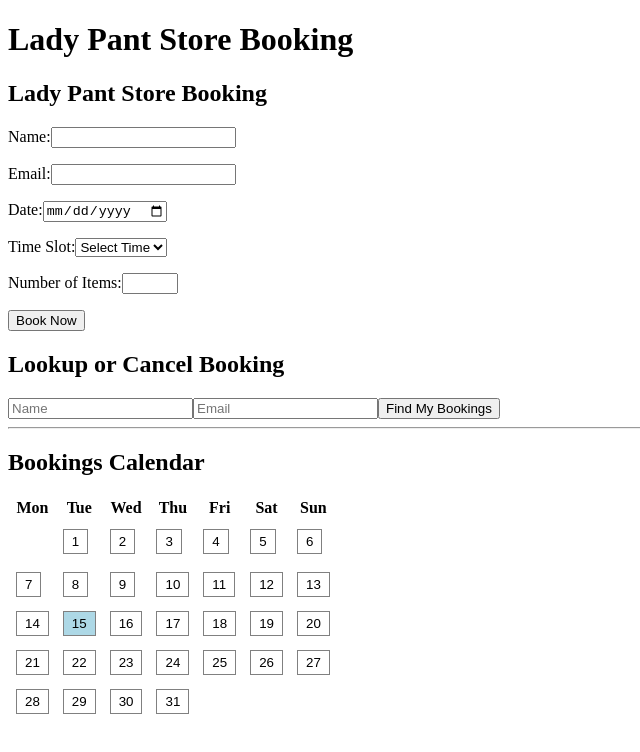
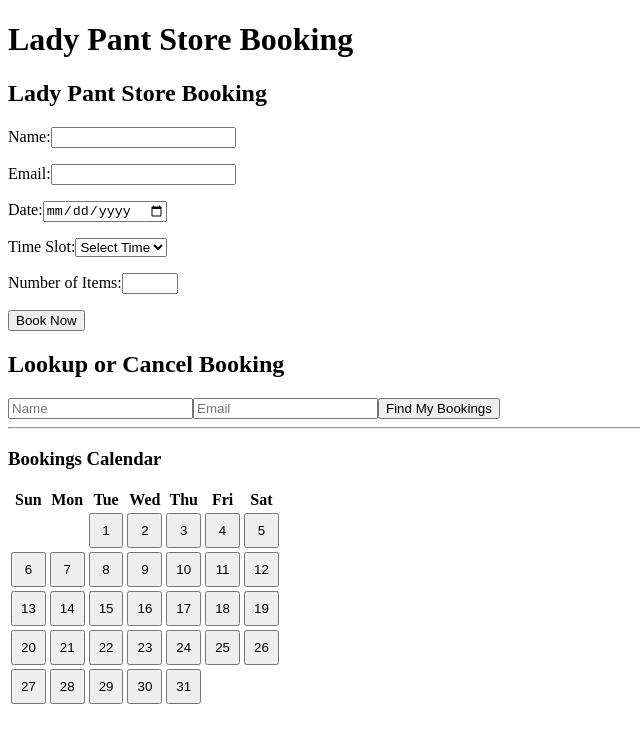
Before and after one commit to Barry-byte-cyber/Lady-Store-Booking-Finally, a React (Vite) app: page / in a window 1280 px wide. Shown: the top 752 px of the page, without its empty margins (0-640 px from the left). Built offline with nearby package versions, Linux system fonts and the light colour scheme.

Commit message:
Fix calendar layout and enable dropdown in Admin view

```diff
--- /dev/null
+++ b/src/Components/CalendarView.css
@@ -0,0 +1,4 @@
+td button {
+  padding: 0.5rem;
+  width: 100%;
+}
--- a/src/Components/CalendarView.jsx
+++ b/src/Components/CalendarView.jsx
@@ -1,66 +1,68 @@
 import React from "react";
+import "./CalendarView.css";
 
-const CalendarView = ({ onDateClick }) => {
+const CalendarView = ({ onDateClick, selectedDate, highlightDates = {} }) => {
   const today = new Date();
-  const currentYear = today.getFullYear();
-  const currentMonth = today.getMonth(); // 0-indexed
-  const currentDate = today.getDate();
+  const year = today.getFullYear();
+  const month = today.getMonth();
 
-  const daysInMonth = new Date(currentYear, currentMonth + 1, 0).getDate();
+  const firstDay = new Date(year, month, 1).getDay(); // 0 = Sunday
+  const daysInMonth = new Date(year, month + 1, 0).getDate();
 
-  const firstDay = new Date(currentYear, currentMonth, 1).getDay(); // 0=Sun, 1=Mon...
-  const calendar = [];
+  const dayLabels = ["Sun", "Mon", "Tue", "Wed", "Thu", "Fri", "Sat"];
+  const weeks = [];
+  let day = 1 - firstDay;
 
-  // Start with empty cells if the month doesn't start on Monday
-  const offset = (firstDay + 6) % 7;
-  for (let i = 0; i < offset; i++) {
-    calendar.push(null);
-  }
+  for (let i = 0; i < 6; i++) {
+    const week = [];
+    for (let j = 0; j < 7; j++) {
+      const currentDate = new Date(year, month, day);
+      const dateStr = currentDate.toISOString().split("T")[0];
+      const isCurrentMonth = day >= 1 && day <= daysInMonth;
 
-  for (let i = 1; i <= daysInMonth; i++) {
-    calendar.push(i);
-  }
-
-  const weeks = [];
-  for (let i = 0; i < calendar.length; i += 7) {
-    weeks.push(calendar.slice(i, i + 7));
+      week.push(
+        <td key={j} className="border text-center p-2">
+          {isCurrentMonth ? (
+            <button
+              onClick={() => onDateClick && onDateClick(dateStr)}
+              className={`w-full rounded ${
+                selectedDate === dateStr ? "bg-blue-300" : ""
+              } ${
+                highlightDates[dateStr] === "full"
+                  ? "bg-blue-500 text-white"
+                  : highlightDates[dateStr] === "partial"
+                  ? "bg-yellow-300"
+                  : highlightDates[dateStr] === "empty"
+                  ? "bg-green-300"
+                  : ""
+              }`}
+            >
+              {day}
+            </button>
+          ) : (
+            ""
+          )}
+        </td>
+      );
+      day++;
+    }
+    weeks.push(<tr key={i}>{week}</tr>);
   }
 
   return (
     <div>
-      <h2 className="text-xl font-bold mb-4">Bookings Calendar</h2>
-      <table>
+      <h3 className="font-semibold text-lg mb-2">Bookings Calendar</h3>
+      <table className="table-auto border-collapse w-full">
         <thead>
           <tr>
-            <th>Mon</th><th>Tue</th><th>Wed</th><th>Thu</th><th>Fri</th><th>Sat</th><th>Sun</th>
+            {dayLabels.map((d) => (
+              <th key={d} className="border p-1">
+                {d}
+              </th>
+            ))}
           </tr>
         </thead>
-        <tbody>
-          {weeks.map((week, wi) => (
-            <tr key={wi}>
-              {week.map((date, di) => (
-                <td key={di} style={{ padding: "6px" }}>
-                  {date ? (
-                    <button
-                      onClick={() => onDateClick && onDateClick(date)}
-                      style={{
-                        border: "1px solid gray",
-                        padding: "4px 8px",
-                        cursor: "pointer",
-                        backgroundColor:
-                          date === currentDate ? "#add8e6" : "white",
-                      }}
-                    >
-                      {date}
-                    </button>
-                  ) : (
-                    <div style={{ width: "32px", height: "32px" }} />
-                  )}
-                </td>
-              ))}
-            </tr>
-          ))}
-        </tbody>
+        <tbody>{weeks}</tbody>
       </table>
     </div>
   );
```
